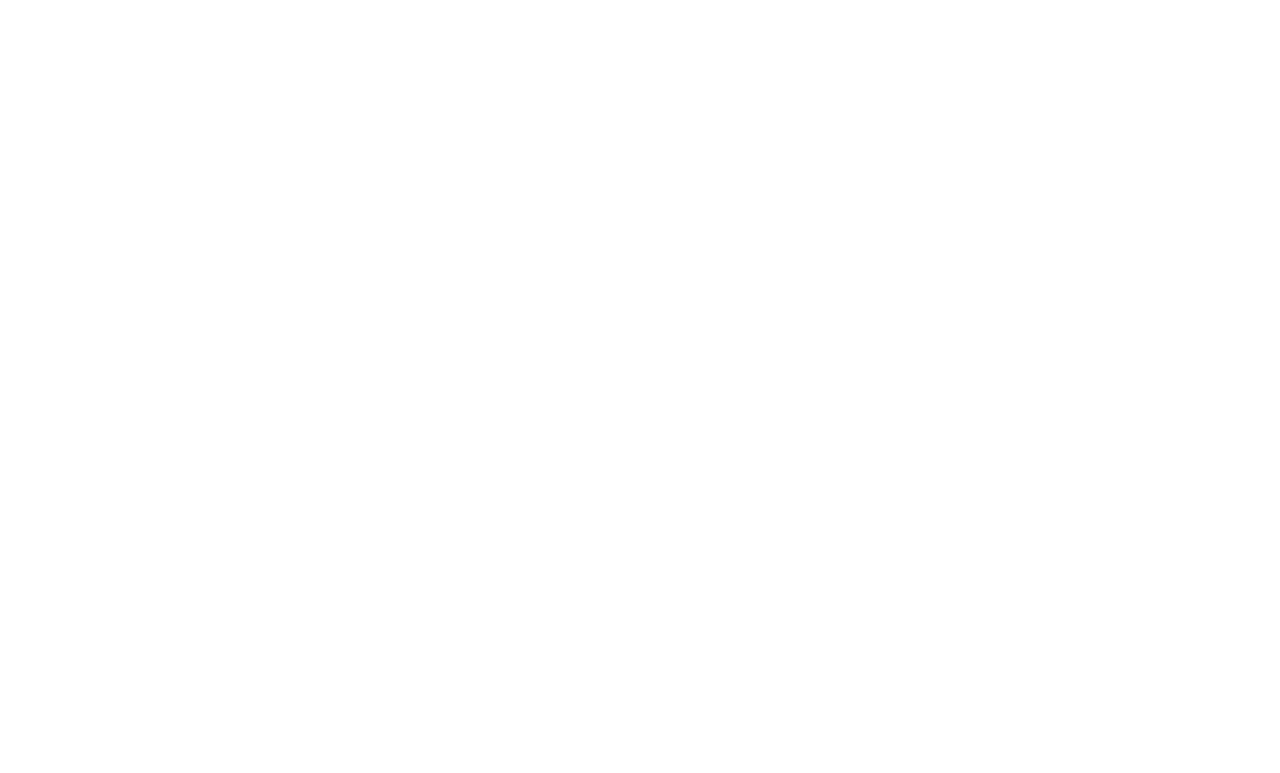
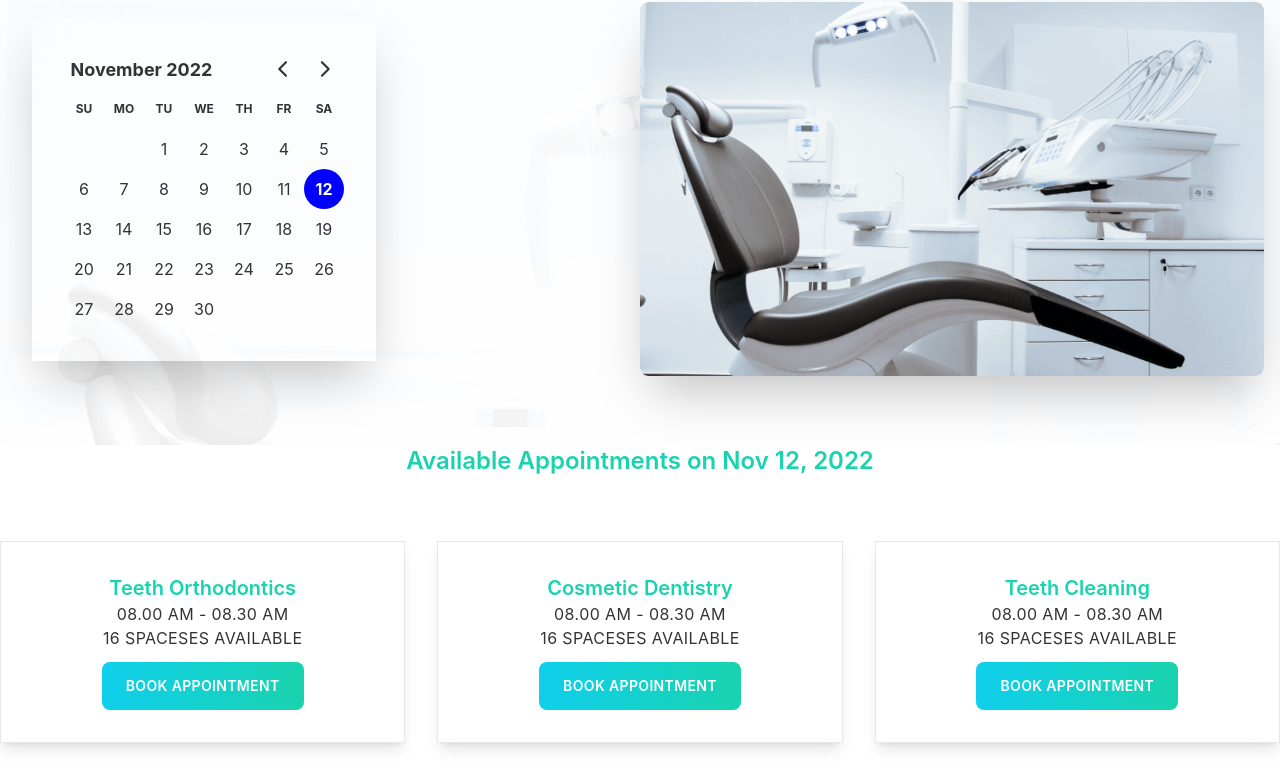
Before and after one commit to TFMahabub/doctors-portal-client-site, a React (Create React App) app: page /appointment in a window 1280 px wide. Before the commit this address had no page. Shown: the part 143-916 px from the top of the page. Before the commit the page ends 800 px from the top, so only its background shows below. Built offline with nearby package versions, Linux system fonts and the light colour scheme.

Commit message:
Appointment Page emplement

```diff
--- a/package.json
+++ b/package.json
@@ -7,7 +7,9 @@
     "@testing-library/react": "^13.4.0",
     "@testing-library/user-event": "^13.5.0",
     "daisyui": "^2.39.1",
+    "date-fns": "^2.29.3",
     "react": "^18.2.0",
+    "react-day-picker": "^8.3.6",
     "react-dom": "^18.2.0",
     "react-icons": "^4.6.0",
     "react-router-dom": "^6.4.3",
--- /dev/null
+++ b/public/AppoinmentOptions.json
@@ -0,0 +1,118 @@
+[
+    {
+      "_id": 1,
+      "name": "Teeth Orthodontics",
+      "slots": [
+        "08.00 AM - 08.30 AM",
+        "08.30 AM - 09.00 AM",
+        "09.00 AM - 9.30 AM",
+        "09.30 AM - 10.00 AM",
+        "10.00 AM - 10.30 AM",
+        "10.30 AM - 11.00 AM",
+        "11.00 AM - 11.30 AM",
+        "11.30 AM - 12.00 AM",
+        "1.00 PM - 1.30 PM",
+        "1.30 PM - 2.00 PM",
+        "2.00 PM - 2.30 PM",
+        "2.30 PM - 3.00 PM",
+        "3.00 PM - 3.30 PM",
+        "3.30 PM - 4.00 PM",
+        "4.00 PM - 4.30 PM",
+        "4.30 PM - 5.00 PM"
+      ]
+    },
+    {
+      "_id": 2,
+      "name": "Cosmetic Dentistry",
+      "slots": [
+        "08.00 AM - 08.30 AM",
+        "08.30 AM - 09.00 AM",
+        "09.00 AM - 9.30 AM",
+        "09.30 AM - 10.00 AM",
+        "10.00 AM - 10.30 AM",
+        "10.30 AM - 11.00 AM",
+        "11.00 AM - 11.30 AM",
+        "11.30 AM - 12.00 AM",
+        "1.00 PM - 1.30 PM",
+        "1.30 PM - 2.00 PM",
+        "2.00 PM - 2.30 PM",
+        "2.30 PM - 3.00 PM",
+        "3.00 PM - 3.30 PM",
+        "3.30 PM - 4.00 PM",
+        "4.00 PM - 4.30 PM",
+        "4.30 PM - 5.00 PM"
+      ]
+    },
+    {
+      "_id": 3,
+      "name": "Teeth Cleaning",
+      "slots": [
+        "08.00 AM - 08.30 AM",
+        "08.30 AM - 09.00 AM",
+        "09.00 AM - 9.30 AM",
+        "09.30 AM - 10.00 AM",
+        "10.00 AM - 10.30 AM",
+        "10.30 AM - 11.00 AM",
+        "11.00 AM - 11.30 AM",
+        "11.30 AM - 12.00 AM",
+        "1.00 PM - 1.30 PM",
+        "1.30 PM - 2.00 PM",
+        "2.00 PM - 2.30 PM",
+        "2.30 PM - 3.00 PM",
+        "3.00 PM - 3.30 PM",
+        "3.30 PM - 4.00 PM",
+        "4.00 PM - 4.30 PM",
+        "4.30 PM - 5.00 PM"
+      ]
+    },
+    {
+      "_id": 4,
+      "name": "Cavity Protection",
+      "slots": [
+        "08.00 AM - 08.30 AM",
+        "08.30 AM - 09.00 AM",
+        "09.00 AM - 9.30 AM",
+        "09.30 AM - 10.00 AM",
+        "10.00 AM - 10.30 AM",
+        "10.30 AM - 11.00 AM",
+        "11.00 AM - 11.30 AM",
+        "11.30 AM - 12.00 AM",
+        "1.00 PM - 1.30 PM",
+        "1.30 PM - 2.00 PM",
+        "2.00 PM - 2.30 PM",
+        "2.30 PM - 3.00 PM",
+        "3.00 PM - 3.30 PM",
+        "3.30 PM - 4.00 PM",
+        "4.00 PM - 4.30 PM",
+        "4.30 PM - 5.00 PM"
+      ]
+    },
+    {
+      "_id": 5,
+      "name": "Pediatric Dental",
+      "slots": [
+      ]
+    },
+    {
+      "_id": 6,
+      "name": "Oral Surgery",
+      "slots": [
+        "08.00 AM - 08.30 AM",
+        "08.30 AM - 09.00 AM",
+        "09.00 AM - 9.30 AM",
+        "09.30 AM - 10.00 AM",
+        "10.00 AM - 10.30 AM",
+        "10.30 AM - 11.00 AM",
+        "11.00 AM - 11.30 AM",
+        "11.30 AM - 12.00 AM",
+        "1.00 PM - 1.30 PM",
+        "1.30 PM - 2.00 PM",
+        "2.00 PM - 2.30 PM",
+        "2.30 PM - 3.00 PM",
+        "3.00 PM - 3.30 PM",
+        "3.30 PM - 4.00 PM",
+        "4.00 PM - 4.30 PM",
+        "4.30 PM - 5.00 PM"
+      ]
+    }
+  ]
--- /dev/null
+++ b/src/Components/Page/Appointment/Appointment.js
@@ -0,0 +1,26 @@
+import { format } from 'date-fns';
+import React, { useState } from 'react';
+import Carts from './BottomSection/Carts';
+import TopSection from './TopSection';
+
+const Appointment = () => {
+  const [selectedDate, setSelectedDate] = useState(new Date())
+
+
+  console.log(selectedDate);
+
+  return (
+    <div className=''>
+      <TopSection
+        selectedDate={selectedDate}
+        setSelectedDate={setSelectedDate}
+      />
+      <h3 className='text-2xl font-semibold text-secondary text-center'>Available Appointments on {format(selectedDate, 'PP')}</h3>
+      <Carts
+
+      />
+    </div>
+  );
+};
+
+export default Appointment;
--- /dev/null
+++ b/src/Components/Page/Appointment/BottomSection/Carts.js
@@ -0,0 +1,24 @@
+import React, { useEffect, useState } from 'react';
+import SingleCart from './SingleCart';
+
+const Carts = () => {
+  const [appointments, setAppointments]=useState([])
+
+
+  useEffect(()=>{
+    fetch('AppoinmentOptions.json')
+    .then(res=>res.json())
+    .then(data=>setAppointments(data))
+  },[])
+  return (
+    <div className='container mx-auto grid grid-cols-1 md:grid-cols-2 lg:grid-cols-3 gap-8 mt-16'>
+      {
+        appointments.map(ap=><SingleCart key={ap._id} ap = {ap}></SingleCart>)
+      }
+
+
+    </div>
+  );
+};
+
+export default Carts;
--- /dev/null
+++ b/src/Components/Page/Appointment/BottomSection/SingleCart.js
@@ -0,0 +1,15 @@
+import React from 'react';
+
+const SingleCart = ({ap}) => {
+  const {name, slots} = ap;
+  return (
+    <div className='border p-8 text-center shadow-lg'>
+      <h3 className='text-xl font-semibold text-secondary'>{name}</h3>
+      <p className='tracking-wide'>{slots.length > 0 ? slots[0] : 'Try Another Day'}</p>
+      <p className='tracking-wide'>{slots.length > 1 ? `${slots.length}  SPACESES AVAILABLE` : `${slots.length} SPACES AVAILABLE`}</p>
+      <button className="btn mt-3 px-6 tracking-wide bg-gradient-to-r from-primary to-secondary text-[#fff] text-md border-0">Book Appointment</button>
+    </div>
+  );
+};
+
+export default SingleCart;
--- /dev/null
+++ b/src/Components/Page/Appointment/TopSection.js
@@ -0,0 +1,27 @@
+import React, { useState } from 'react';
+import { DayPicker } from 'react-day-picker';
+import 'react-day-picker/dist/style.css';
+//image-
+import backgroundImage from '../../../assets/images/bg.png'
+import chair from '../../../assets/images/chair.png'
+
+const TopSection = ({selectedDate, setSelectedDate}) => {
+
+  return (
+    <section className='pb-8 lg:pb-0 lg:h-[460px]' style={{ backgroundImage: `url(${backgroundImage})` }}>
+      <div className="hero mx-auto lg:mt-16 container">
+        <div className="hero-content flex-col lg:flex-row-reverse lg:justify-between">
+          <img src={chair} className="lg:w-1/2 rounded-lg lg:hover:scale-105 lg:duration-300 shadow-2xl" alt='' />
+          <DayPicker
+            mode="single"
+            selected = {selectedDate}
+            onSelect = {setSelectedDate}
+            className='shadow-2xl p-8'
+          ></DayPicker>
+        </div>
+      </div>
+    </section>
+  );
+};
+
+export default TopSection;
```
Also changed, not shown: src/Routers/Routers.js (+6 -1 lines), firebase.json (added), 2 other files (tests, documents, lock files or other folders).
